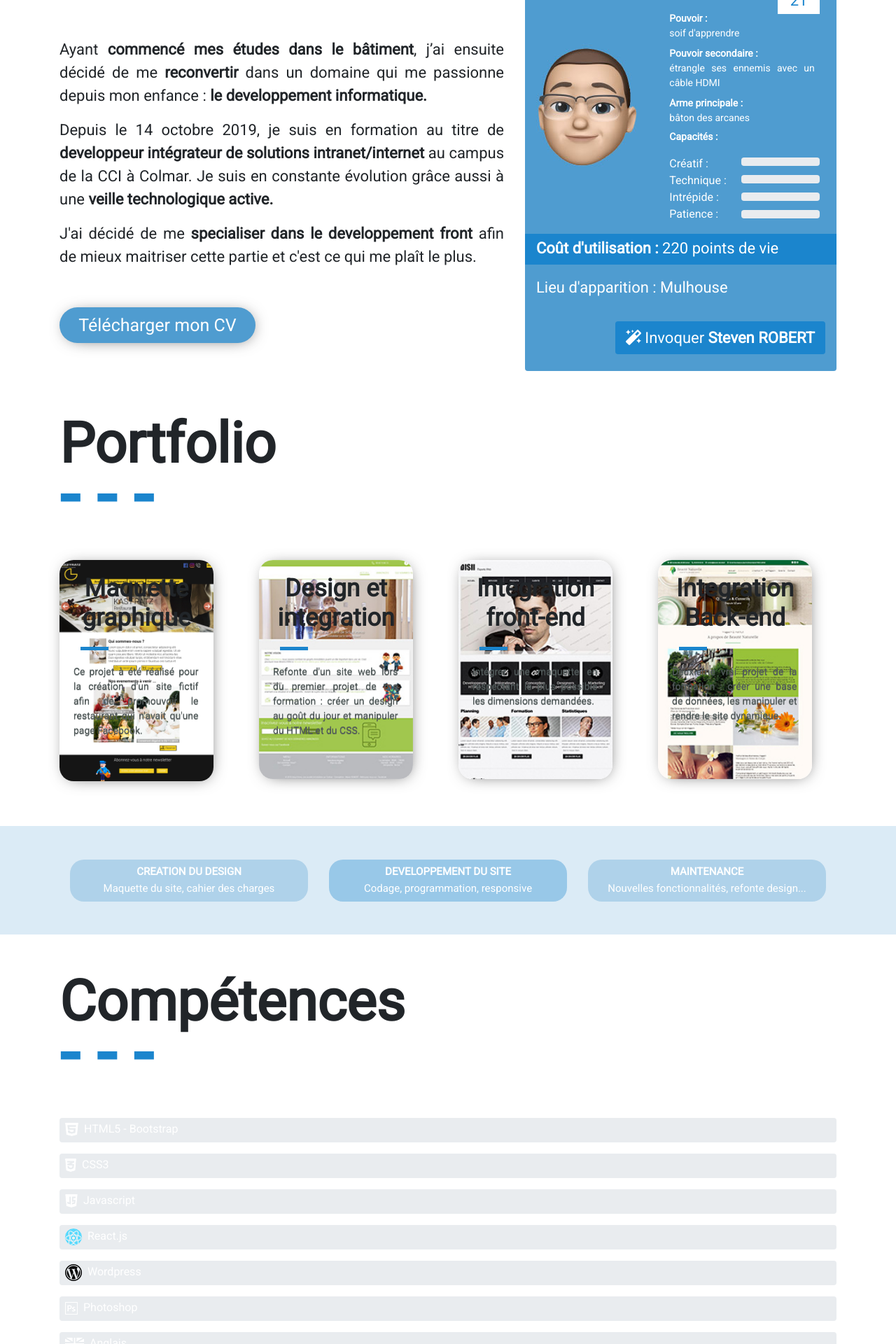
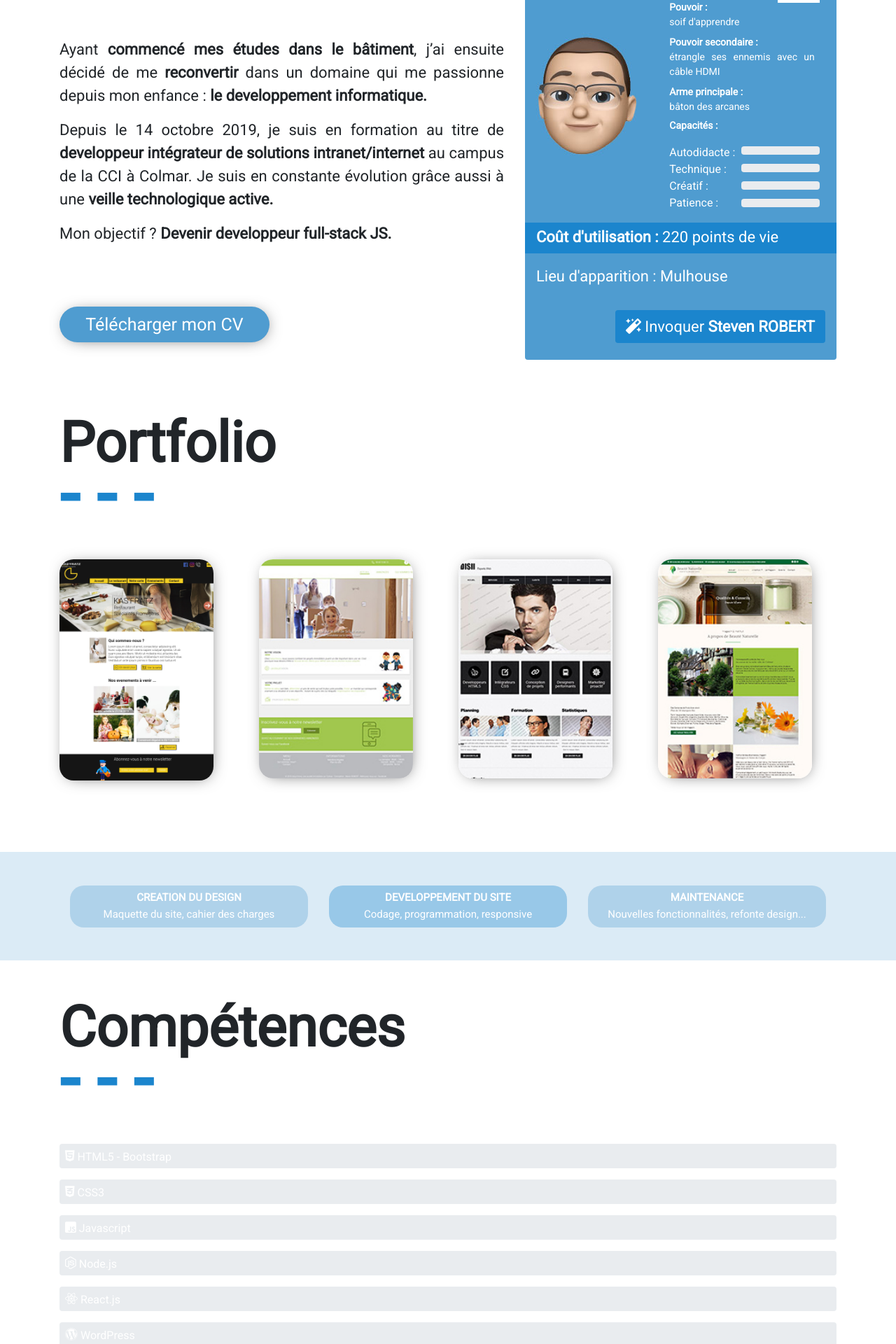
Before and after one commit to Nevets08/Portfolio, a PHP site: page / in a window 1280 px wide. Shown: the part 1320-3240 px from the top of the page at 70% size. Run offline with PHP 8.4, Linux system fonts and the light colour scheme; some libraries are stand-ins or nearby versions.

Commit message:
Responsive A propos + animations js

```diff
--- a/css/style.css
+++ b/css/style.css
@@ -223,15 +226,34 @@
 
 /* A PROPOS GAUCHE */
 
+#Apropos a {
+    transition: all 0.3s;
+}
+
 #Apropos a.gauche {
     background-color: #4f9cd0;
     color: #fff;
     font-size: 25px;
-    width: 280px;
+    width: 300px;
     height: 51px;
     border-radius: 50px;
     box-shadow: 2px 2px 23px -9px rgba(0,0,0,0.75);
+    transition: all 0.3s;
+    margin-top: 80px;
 }
+
+#Apropos a.gauche i {
+    animation: button-download-cv 0.2s ease-in-out forwards;
+}
+
+@keyframes button-download-cv {
+    from {
+      font-size: 1px;
+    }
+    to {
+        font-size: 22px;
+    }
+  }
 
 #Apropos a.gauche:hover {
     transform: scale(1.03);
@@ -427,7 +450,7 @@
 }
 
 .infos-portfolio-hidden {
-
+    visibility: hidden;
 }
 
 .infos-portfolio-animate {
@@ -533,8 +574,27 @@
     }
   }
 
+
+#node .progress-bar {
+    background-color: #27AE60;
+    width: 0;
+}
+
+#nodeProgression {
+    animation: progress-node 1.2s ease-in-out forwards;
+}
+
+    @keyframes progress-node {
+        from {
+            width: 0;
+        }
+        to {
+            width: 100%;
+        }
+    }
+
 #js .progress-bar {
-    background-color: #fce37f;
+    background-color: #F7DC6F;
     width: 0;
 }
 
@@ -569,8 +629,8 @@
     }
   }
 
-#react .progress-bar #loading {
-    font-size: 15px;
+.progress-bar .loading {
+    font-size: 16px;
 }
 
 #wordpress .progress-bar{
@@ -675,6 +735,10 @@
 
 .progress .progress-type .framework {
     font-size: 10px;
+}
+
+.progress-type i {
+    font-size: 18px;
 }
 
 /* PARCOURS */
--- a/index.html
+++ b/index.html
@@ -30,7 +30,7 @@
           </div>
           <button class="navbar-toggler" type="button" data-toggle="collapse" data-target="#navbarText"
             aria-controls="navbarText" aria-expanded="false" aria-label="Toggle navigation">
-            <span class="navbar-toggler-icon"></span>
+            <i class="fas fa-bars"></i>
           </button>
           <div class="collapse navbar-collapse" id="navbarText">
             <ul class="navbar-nav ml-auto">
@@ -59,9 +59,9 @@
     </section>
 
     <section id="fondbleu">
-      <div class="container col-10">
+      <div class="container">
         <div class="row">
-          <div class="mt-5">
+          <div class="mt-5 ">
             <h1>Steven Robert</h1>
             <h2>developpeur web junior<span>.</span></h2>
             <button type="button" class="btn">Faisons connaissance !</button>
@@ -70,14 +70,14 @@
     </section>
   </header>
 
-  <!-- <div class="blue-underline"></div> -->
+  <div class="blue-underline"></div>
 
   <!-- Carte dev des etu -->
 
   <section id="cartes">
     <div class="container mb-5">
       <div class="row d-flex justify-content-center">
-        <div class="col-xl-3 col-sm-12">
+        <div class="col-lg-3 col-sm-12">
           <div class="card text-center">
             <div class="developper card-body">
               <img src="Graphique/Integration/img-dev.png" alt="Developpeur web">
@@ -85,7 +85,7 @@
             </div>
           </div>
         </div>
-        <div class="col-xl-3 col-sm-12">
+        <div class="col-md-3 col-sm-12">
           <div class="card text-center">
             <div class="card-body">
               <img src="Graphique/Integration/img-design.png" alt="Designer">
@@ -93,7 +93,7 @@
             </div>
           </div>
         </div>
-        <div class="col-xl-3 col-sm-12">
+        <div class="col-md-3 col-sm-12">
           <div class="card text-center">
             <div class="card-body">
               <img src="Graphique/Integration/img-etudiant.png" alt="Etudiant">
@@ -110,7 +110,7 @@
   <section id="Apropos">
     <div class="container">
       <div class="row">
-        <div class="col-xl-7 col-sm-12" id="gauche-apropos">
+        <div class="col-xl-7 col-lg-5 mr-lg-3 mr-xl-0" id="gauche-apropos">
           <div class="GrandTitre">
             <h1 class="mb-n2">A propos de moi</h1>
             <p class="tirets mt-n5">- - -</p>
@@ -123,16 +123,13 @@
                 solutions intranet/internet </strong> au campus de la CCI à Colmar. Je suis en constante évolution grâce
               aussi à une <strong> veille
                 technologique active.</strong></p>
-            <p class="mb-2">J'ai décidé de me <strong> specialiser dans le developpement front </strong>afin de mieux
-              maitriser cette partie et
-              c'est ce qui me plaît le plus.</p>
-            <a href="Pages/CV Steven ROBERT.pdf" download="CV" type="button" class="btn gauche mt-5 mb-5">Télécharger
-              mon
+            <p class="mb-2">Mon objectif ?<strong> Devenir developpeur full-stack JS.</strong></p>
+            <a href="Pages/CV Steven ROBERT.pdf" download="CV" type="button" class="btn gauche mb-5">Télécharger mon
               CV</a>
           </article>
         </div>
 
-        <div class="col-xl-5 col-sm-8 mt-sm-3">
+        <div class="col-xl-5 col-lg-6 mt-lg-5 mt-xl-0 ml-lg-5 ml-xl-0">
           <div class="card" id="droite-apropos">
             <div class="titre navbar">
               <h2 class="mt-1"><span class="gras">Classe : </span>mage</h2>
@@ -172,9 +169,9 @@
               <div class="row d-flex justify-content-end">
                 <div class="col-4 mt-n4">
                   <ul class="ml-n3">
+                    <li>Autodidacte :</li>
+                    <li>Technique :</li>
                     <li>Créatif :</li>
-                    <li>Technique :</li>
-                    <li>Intrépide :</li>
                     <li>Patience :</li>
                   </ul>
                 </div>
@@ -183,7 +180,7 @@
 
                   <div class="progression ml-n2" id="creative">
                     <div class="progress mr-4">
-                      <div class="progress-bar" role="progressbar" style="width: 0%" aria-valuenow="80"
+                      <div class="progress-bar" role="progressbar" style="width: 0%" aria-valuenow="90"
                         aria-valuemin="0" aria-valuemax="100"></div>
                     </div>
 
@@ -248,7 +245,7 @@
 
         <div class="col-3">
           <div class="card-img">
-            <img src="Graphique/Integration/img-portfolio1.jpg" alt="">
+            <img src="Graphique/Integration/img-portfolio1.jpg" alt="Maquette graphique site de kas'fratz">
           </div>
 
           <div class="infos-portfolio">
@@ -257,50 +254,55 @@
               <div class="underline"></div>
               <p>Ce projet à été réalisé pour la création d'un site fictif afin de promouvoir le restaurant qui n'avait
                 qu'une page Facebook.</p>
+              <a class="btn" href="https://imgur.com/a/fI2R9df" target="blank">Voir le projet</a>
             </div>
           </div>
         </div>
 
         <div class="col-3">
           <div class="card-img">
-            <img src="Graphique/Integration/img-portfolio2.jpg" alt="">
+            <img src="Graphique/Integration/img-portfolio2.jpg" alt="Refonte graphique site solus'immo">
           </div>
 
           <div class="infos-portfolio">
-            <div class="infos-portfolio-hidden infos-portfolio-animate">
+            <div class="infos-portfolio-hidden">
               <h1>Design et integration</h1>
               <div class="underline"></div>
               <p>Refonte d'un site web lors du premier projet de ma formation : créer un design au goût du jour et
                 manipuler du HTML et du CSS.</p>
+              <a class="btn" href="http://robste.formation-web-cci.aradev.fr/" target="blank">Voir le projet</a>
             </div>
           </div>
         </div>
 
         <div class="col-3">
           <div class="card-img">
-            <img src="Graphique/Integration/img-portfolio3.jpg" alt="">
+            <img src="Graphique/Integration/img-portfolio3.jpg" alt="Integration maquette front-end">
           </div>
 
           <div class="infos-portfolio">
-            <div class="infos-portfolio-hidden infos-portfolio-animate">
+            <div class="infos-portfolio-hidden">
               <h1>Integration front-end</h1>
               <div class="underline"></div>
               <p>Intégrer une maquette en respectant le plus possible les dimensions demandées.</p>
+              <a class="btn" href="Pages/TP-Pro-Disii-2019/index.html" target="blank">Voir le projet</a>
             </div>
           </div>
         </div>
 
         <div class="col-3">
           <div class="card-img">
-            <img src="Graphique/Integration/img-portfolio4.jpg" alt="">
+            <img src="Graphique/Integration/img-portfolio4.jpg"
+              alt="Integration back-end, base de données, site dynamique">
           </div>
 
           <div class="infos-portfolio">
-            <div class="infos-portfolio-hidden infos-portfolio-animate">
+            <div class="infos-portfolio-hidden">
               <h1>Integration Back-end</h1>
               <div class="underline"> </div>
               <p>Deuxième vrai projet de la formation : créer une base de données, les manipuler et rendre le site
                 dynamique.</p>
+              <a class="btn" href="http://ravoli.formation-web-cci.aradev.fr/" target="blank">Voir le projet</a>
             </div>
           </div>
         </div>
@@ -359,8 +361,8 @@
             <div class="progress mb-3">
               <div class="progress-bar" role="progressbar" style="width: 0%;" aria-valuenow="60" aria-valuemin="0"
                 aria-valuemax="100"></div>
-              <span class="progress-type mt-1 ml-2"><img src="Graphique/Integration/logo-html.png" class="mr-2"
-                  alt="HTML5">HTML5 - Bootstrap<br><span class="framework">Bootstrap</span></span>
+              <span class="progress-type mt-1 ml-2"><i class="fab fa-html5"></i> HTML5 - Bootstrap<span
+                  class="framework"></span></span>
             </div>
           </article>
 
@@ -368,8 +370,7 @@
             <div class="progress mb-3">
               <div class="progress-bar" role="progressbar" style="width: 0%" aria-valuenow="55" aria-valuemin="0"
                 aria-valuemax="100"></div>
-              <span class="progress-type mt-1 ml-2"><img src="Graphique/Integration/logo-css.png" class="mr-2"
-                  alt="CSS3">CSS3</span>
+              <span class="progress-type mt-1 ml-2"><i class="fab fa-css3-alt"></i> CSS3</span>
             </div>
           </article>
 
@@ -377,17 +378,24 @@
             <div class="progress mb-3">
               <div class="progress-bar" role="progressbar" style="width: 0%" aria-valuenow="35" aria-valuemin="0"
                 aria-valuemax="100"></div>
-              <span class="progress-type mt-1 ml-2"><img src="Graphique/Integration/logo-js.png" class="mr-2"
-                  alt="Javascript">Javascript</span>
+              <span class="progress-type mt-1 ml-2"><i class="fab fa-js-square"></i> Javascript</span>
+            </div>
+          </article>
+
+          <article id="node">
+            <div class="progress mb-3">
+              <div class="progress-bar" role="progressbar" style="width: 0%" aria-valuenow="35" aria-valuemin="0"
+                aria-valuemax="100"><span class="loading">Prochainement</span></div>
+              <span class="progress-type mt-1 ml-2"><i class="fab fa-node-js"></i> Node.js</span>
             </div>
           </article>
 
           <article id="react">
             <div class="progress mb-3">
               <div class="progress-bar" role="progressbar" style="width: 0%" aria-valuenow="50" aria-valuemin="0"
-                aria-valuemax="100"><span id="loading">Prochainement</span></div>
-              <span class="progress-type mt-1 ml-2"><img src="Graphique/Integration/software.png" class="mr-2"
-                  alt="react">React.js<br><span class="framework"></span></span>
+                aria-valuemax="100"><span class="loading">Prochainement</span></div>
+              <span class="progress-type mt-1 ml-2"><i class="fab fa-react"></i> React.js<span
+                  class="framework"></span></span>
             </div>
           </article>
 
@@ -395,8 +403,8 @@
             <div class="progress mb-3">
               <div class="progress-bar" role="progressbar" style="width: 0%" aria-valuenow="50" aria-valuemin="0"
                 aria-valuemax="100"></span></div>
-              <span class="progress-type mt-1 ml-2"><img src="Graphique/Integration/logotype.png" class="mr-2"
-                  alt="react">Wordpress<br><span class="framework"></span></span>
+              <span class="progress-type mt-1 ml-2"><i class="fab fa-wordpress"></i> WordPress<span
+                  class="framework"></span></span>
             </div>
           </article>
 
@@ -422,8 +430,7 @@
             <div class="progress mb-3">
               <div class="progress-bar" role="progressbar" style="width: 0%" aria-valuenow="85" aria-valuemin="0"
                 aria-valuemax="100"></div>
-              <span class="progress-type mt-1 ml-2"><img src="Graphique/Integration/logo-rediger.png" class="mr-2"
-                  alt="Rédaction">Rédaction</span>
+              <span class="progress-type mt-1 ml-2"><i class="fas fa-pen-square"></i> Rédaction</span>
             </div>
           </article>
 
@@ -431,8 +438,7 @@
             <div class="progress mb-3">
               <div class="progress-bar" role="progressbar" style="width: 0%" aria-valuenow="65" aria-valuemin="0"
                 aria-valuemax="100"></div>
-              <span class="progress-type mt-1 ml-2"><img src="Graphique/Integration/logo-integration.png" class="mr-2"
-                  alt="Intégration">Intégration</span>
+              <span class="progress-type mt-1 ml-2"><i class="fas fa-laptop-code"></i> Intégration</span>
             </div>
           </article>
 
```
Also changed, not shown: other parts of css/style.css (+36 -14 lines), js/loading.js (+14 -14 lines), js/animate.js.
